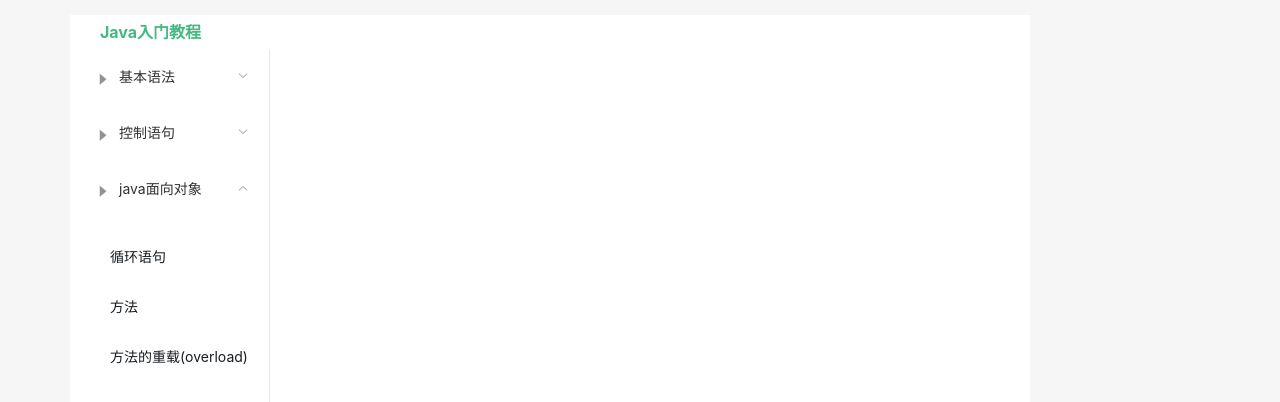
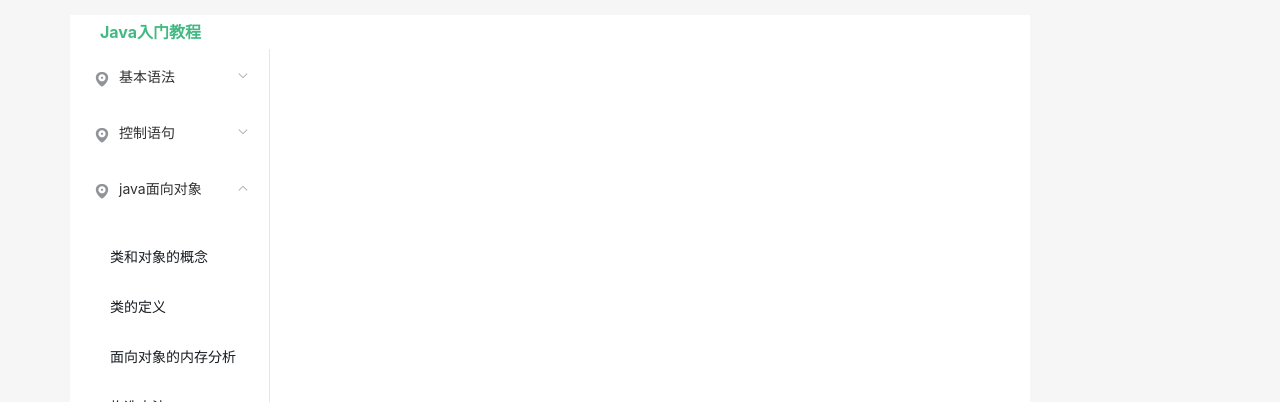
Before and after one commit to 51op/person-site, a Vue app: page /java/notes in a window 1280 px wide. Both pictures are taken after a click on the element "java面向对象". Shown: the part 398-800 px from the top of the page. Built offline with nearby package versions, Linux system fonts and the light colour scheme.

Commit message:
增加java教程md文件

```diff
--- a/src/router/index.js
+++ b/src/router/index.js
@@ -81,10 +81,11 @@ const routes = [
     path: '/details/javamanual',
     component: () => import("@/views/details/JavaManual"),
     name: 'javamanual',
+    redirect:'/java/notes',
     children: [
       {path: '/java/notes',component: () => import("@/views/details/java/Notes")},
       {path: '/java/identifier',component: () => import("@/views/details/java/Identifier")},
-      {path: '/java/keyword',component: () => import("@/views/details/java/KeyWord")},
+      {path: '/java/keyword',component: () => import("@/views/details/java/KeyWords")}
     ],
     meta:{
       title: "Java基本教程语法"
--- a/src/views/details/JavaManual.vue
+++ b/src/views/details/JavaManual.vue
@@ -12,7 +12,7 @@
                         <el-aside width="200px">
                             <el-menu >
                                 <el-submenu index="1" >
-                                    <template slot="title"><i class="el-icon-caret-right"></i>基本语法</template>
+                                    <template slot="title"><i class="el-icon-location"></i>基本语法</template>
                                     <el-menu-item-group >
                                         <el-menu-item index="1-1">
                                             <router-link to="/java/notes">注释</router-link>
@@ -44,7 +44,7 @@
                                     </el-menu-item-group>
                                 </el-submenu>
                                 <el-submenu index="2">
-                                    <template slot="title"><i class="el-icon-caret-right"></i>控制语句</template>
+                                    <template slot="title"><i class="el-icon-location"></i>控制语句</template>
                                     <el-menu-item-group>
                                         <el-menu-item index="2-1">
                                             <router-link to="">循环语句</router-link>
@@ -58,30 +58,42 @@
                                     </el-menu-item-group>
                                 </el-submenu>
                                 <el-submenu index="3">
-                                    <template slot="title"><i class="el-icon-caret-right"></i>java面向对象</template>
+                                    <template slot="title"><i class="el-icon-location"></i>java面向对象</template>
                                     <el-menu-item-group>
                                         <el-menu-item index="3-1">
-                                            <router-link to="">循环语句</router-link>
+                                            <router-link to="">类和对象的概念</router-link>
                                         </el-menu-item>
                                         <el-menu-item index="3-2">
-                                            <router-link to="">方法</router-link>
+                                            <router-link to="">类的定义</router-link>
                                         </el-menu-item>
                                         <el-menu-item index="3-3">
-                                            <router-link to="">方法的重载(overload)</router-link>
+                                            <router-link to="">面向对象的内存分析</router-link>
+                                        </el-menu-item>
+                                        <el-menu-item index="3-3">
+                                            <router-link to="">构造方法</router-link>
+                                        </el-menu-item>
+                                        <el-menu-item index="3-3">
+                                            <router-link to="">垃圾回收</router-link>
+                                        </el-menu-item>
+                                        <el-menu-item index="3-3">
+                                            <router-link to="">this</router-link>
                                         </el-menu-item>
                                     </el-menu-item-group>
                                 </el-submenu>
                                 <el-submenu index="4">
-                                    <template slot="title"><i class="el-icon-caret-right"></i>java面向对象进阶</template>
+                                    <template slot="title"><i class="el-icon-location"></i>java面向对象进阶</template>
                                     <el-menu-item-group>
                                         <el-menu-item index="4-1">
-                                            <router-link to="">循环语句</router-link>
+                                            <router-link to="">继承 instanceof运算符</router-link>
                                         </el-menu-item>
                                         <el-menu-item index="4-2">
-                                            <router-link to="">方法</router-link>
+                                            <router-link to="">方法的重写override</router-link>
                                         </el-menu-item>
                                         <el-menu-item index="4-3">
-                                            <router-link to="">方法的重载(overload)</router-link>
+                                            <router-link to="">toString方法</router-link>
+                                        </el-menu-item>
+                                        <el-menu-item index="4-3">
+                                            <router-link to="">equals和==方法</router-link>
                                         </el-menu-item>
                                     </el-menu-item-group>
                                 </el-submenu>
@@ -91,11 +103,8 @@
                         <el-container>
 
                             <div class="right-content">
-                                <el-main v-if="Vshow">
+                                <el-main>
                                     <router-view />
-                                </el-main>
-                                <el-main v-else="Vshow">
-                                    aaaa
                                 </el-main>
                             </div>
 
@@ -119,7 +128,6 @@
         name:'javamanual',
         data(){
             return{
-                Vshow:true
 
             }
         },
--- a/src/views/details/java/KeyWord.vue
+++ b/src/views/details/java/KeyWords.vue
@@ -1,8 +1,7 @@
 <template>
     <div class="keyword">
-
         <div class="markdown-body">
-            <KeyWord></KeyWord>
+            <KeyWords></KeyWords>
         </div>
 
     </div>
@@ -10,13 +9,16 @@
 <script>
     import 'highlight.js/styles/github.css'
     import 'github-markdown-css'
-    import  KeyWord from '@/views/manuals/java/part1/keyword.md'
+    import  KeyWords from '@/views/manuals/java/part1/keyword.md'
     export default {
         name:'KeyWord',
         data(){
+            return{
+
+            }
         },
         components:{
-            KeyWord
+            KeyWords
         }
     }
 </script>
```
